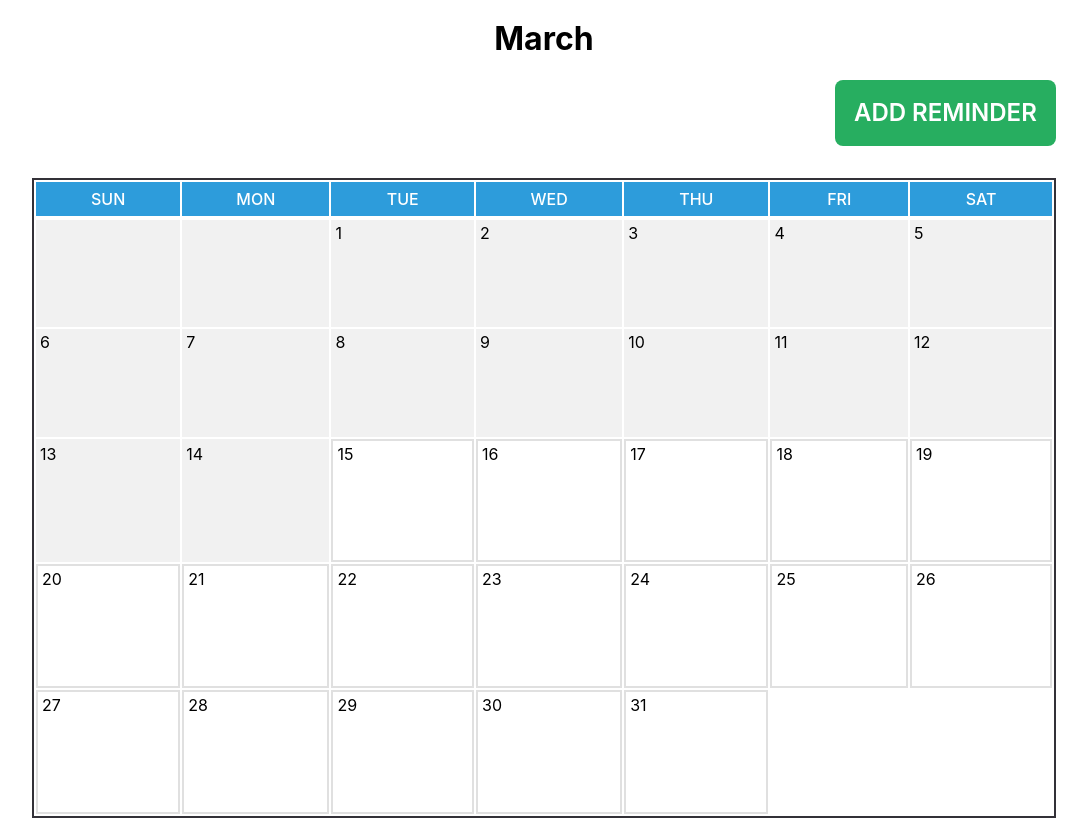
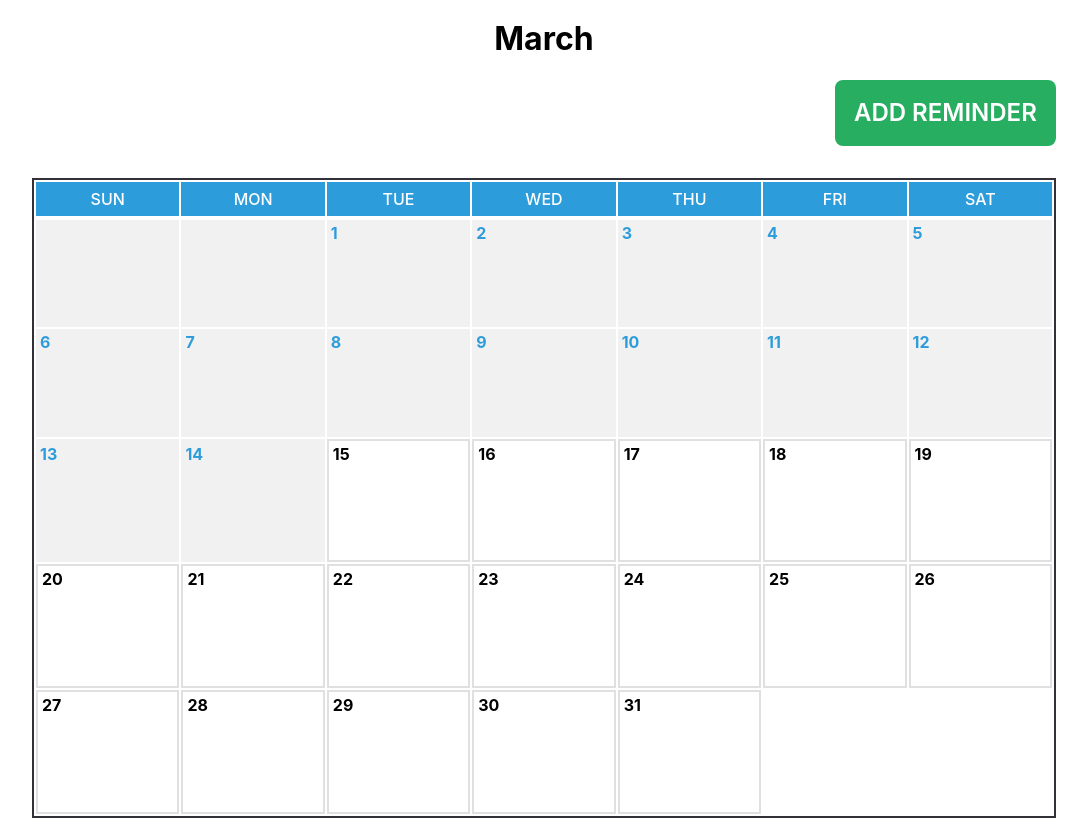
Before and after one commit to dheysonalves/jobsity-calendar-reminder, a React (Create React App) app: page / in a window 1280 px wide. Shown: the whole page, without its empty margins (96-1183 px from the left). Built offline with nearby package versions, Linux system fonts and the light colour scheme.

Commit message:
styles: update calendar component fixed table position for desktop scenarios

```diff
--- a/src/components/calendar/Calendar.js
+++ b/src/components/calendar/Calendar.js
@@ -1,43 +1,47 @@
 import React, { useState, useCallback } from 'react';
 import ReactModal from 'react-modal';
-import { useSelector } from 'react-redux';
+import { useDispatch, useSelector } from 'react-redux';
 
 import './Calendar.scss';
 import Button from '../button/Button';
 import Modal from '../modal/Modal';
 import Reminderform from '../reminderForm/reminderForm';
 import { selectReminder } from '../reminderForm/reminderFormSlice';
-import useModal from '../../hooks/useModal';
 import useCalendar from '../../hooks/useCalendar';
+import { selectModal, handleShowModal } from '../modal/modalSlice';
 
 export default function Calendar() {
-	const { handleShowModal, showModal } = useModal();
-	const [daySelected, updateDaySelected] = useState(0);
+	const [daySelected, updateDaySelected] = useState('');
 	const { reminders } = useSelector(selectReminder);
+	const { showModal } = useSelector(selectModal);
+	const dispatch = useDispatch();
 
-	const onDayClick = useCallback((e, day) => {
+	const onDayClick = useCallback((_e, day) => {
 		updateDaySelected(day);
-		handleShowModal(true);
-	}, [daySelected, handleShowModal, showModal]);
+		dispatch(handleShowModal(true));
+	}, [dispatch]);
 
 	const { weekdayshortname, daysinmonth } = useCalendar(reminders, onDayClick);
 
 	const RenderModal = useCallback(() => {
 		let specificReminder = null;
 
+		specificReminder = reminders.find(item => item.id === daySelected);
+
 		return (
-			<Modal handleShowModal={() => handleShowModal(false)} showModal={showModal}>
+			<Modal handleShowModal={() => dispatch(handleShowModal(false))} showModal={showModal}>
 				<Reminderform reminderData={specificReminder} />
 			</Modal>
 		);
-	}, [handleShowModal, showModal, daySelected, reminders]);
+	}, [reminders, showModal, daySelected, dispatch]);
 
+	console.log(showModal);
 
 	return (
 		<div className="container">
 			<RenderModal />
 			<div className="button-container">
-				<Button color='success' text='add reminder' type="button" onClick={() => handleShowModal(true)} />
+				<Button color='success' text='add reminder' type="button" onClick={() => dispatch(handleShowModal(true))} />
 			</div>
 
 			<table className='table-container'>
--- a/src/components/calendar/Calendar.scss
+++ b/src/components/calendar/Calendar.scss
@@ -1,5 +1,11 @@
 @import "../../styles/_colors.scss";
 @import "./../../styles/sizes";
+
+table {
+    table-layout: fixed;
+    width: 600px;
+    height: 400px;
+}
 
 .table-container {
 	@media screen and (min-width: $medium-queries) {
@@ -10,6 +16,10 @@
 	width: 80vw;
 	height: 50vh;
 	border: 2px solid $dark_gray;
+
+	.day-span {
+		font-weight: bold;
+	}
 
 	thead.calendar-thead {
 		background-color: $blue;
@@ -31,7 +41,6 @@
 
 		&:hover {
 			background-color: $border-gray;
-			cursor: pointer;
 		}
 	}
 
@@ -47,8 +56,11 @@
 	td.empty {
 		border: none;
 		background-color: $light_gray;
+		color: $blue;
+		font-weight: bold;
 
 		&:hover {
+			cursor: default;
 			background-color: $light_gray;
 		}
 	}
@@ -69,6 +81,10 @@
 	padding: 0.5rem;
 	margin: 0.75rem 1rem;
 	border-radius: 8px;
+
+	&:hover {
+		cursor: pointer;
+	}
 
 	.title-container {
 		display: flex;
```
